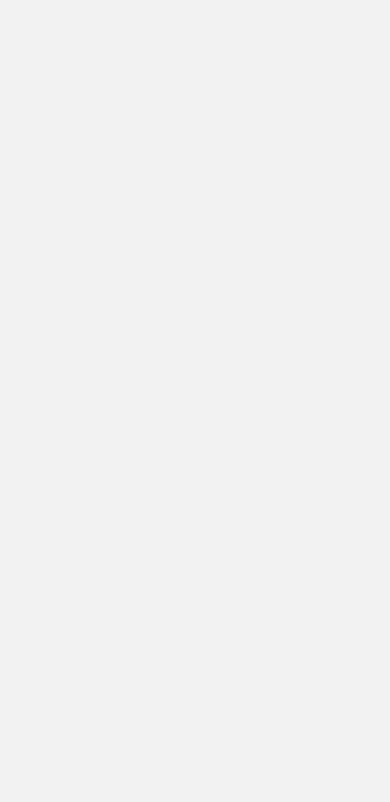
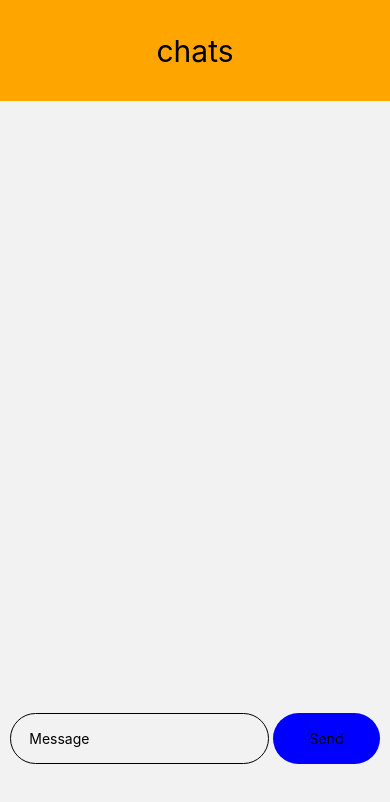
Before and after one commit to Sanjaykumar-24/ChatAppFrontend, a React Native app: screen /Message in a window 390 px wide. Shown: the top 802 px of the page. Built offline with nearby package versions, Linux system fonts and the light colour scheme.

Commit message:
socket fail

```diff
--- a/context/Context.js
+++ b/context/Context.js
@@ -9,8 +9,11 @@ function GlobalContext({children})
     const [group,setGroup] = useState(false)
     const [join,setJoin] = useState(false)
     const [groupId,setGroupId] = useState('')
+    const [username,setUsername] = useState('')
+    const [password,setPassword] = useState('')
+    const [message,setMessage] = useState('')
          return (
-        <Context.Provider value={{groupId,setGroupId,join,setJoin,group,setGroup,showLoginView,setLoginView,registerModel,setRegisterModel,loginModel,setLoginModel}}>
+        <Context.Provider value={{setMessage,message,username,password,setUsername,setPassword,groupId,setGroupId,join,setJoin,group,setGroup,showLoginView,setLoginView,registerModel,setRegisterModel,loginModel,setLoginModel}}>
         {children}
         </Context.Provider>
     )
--- a/package.json
+++ b/package.json
@@ -21,7 +21,7 @@
     "react-native-reanimated": "~3.6.2",
     "react-native-safe-area-context": "4.8.2",
     "react-native-screens": "~3.29.0",
-    "socket.io-client": "^4.7.4"
+    "socket.io-client": "^4.7.5"
   },
   "devDependencies": {
     "@babel/core": "^7.20.0"
--- a/screens/ChatScreen.js
+++ b/screens/ChatScreen.js
@@ -4,16 +4,16 @@ import { Context } from '../context/Context'
 import { TextInput, TouchableOpacity } from 'react-native-gesture-handler'
 export default function ChatScreen({navigation}) {
 
-  const {group,setGroup,join,setJoin,setGroupId} = useContext(Context)
+  const {group,setGroup,join,setJoin,setGroupId,username} = useContext(Context)
 
   return (
     <View style={{flex:1}}>
     <View style={styles.top}>
-    <Text style={{fontSize:40}}>Welocome</Text>
+    <Text style={{fontSize:40}}>Hi {username}..!!</Text>
     </View>
 
     {group &&
-      <View style={{width:'100%',height:'80%',flexDirection:'row',justifyContent:'center',flexDirection:'row',marginTop:'30%'}}>
+      <View style={{width:'100%',height:'80%',flexDirection:'row',justifyContent:'center',flexDirection:'row',marginTop:'25%'}}>
       <View style={{backgroundColor:'blue',width:'80%',height:'40%',flexDirection:'col',justifyContent:'center'}}>
       <View style={{width:'100%',height:'50%',flexDirection:'column',justifyContent:'space-evenly',alignItems:'center'}}>
       <TextInput onChangeText={(e)=>{setGroupId(e)}} style={{width:'85%',height:'40%',borderColor:'white',borderWidth:0.5,paddingLeft:'5%'}}/>
@@ -31,7 +31,7 @@ export default function ChatScreen({navigation}) {
      }
 
    {join &&
-    <View style={{width:'100%',height:'80%',flexDirection:'row',justifyContent:'center',flexDirection:'row',marginTop:'30%'}}>
+    <View style={{width:'100%',height:'80%',flexDirection:'row',justifyContent:'center',flexDirection:'row',marginTop:'25%'}}>
       <View style={{backgroundColor:'blue',width:'80%',height:'40%',flexDirection:'col',justifyContent:'center'}}>
       <View style={{width:'100%',height:'50%',flexDirection:'column',justifyContent:'space-evenly',alignItems:'center'}}>
       <TextInput onChangeText={(e)=>{setGroupId(e)}} style={{width:'85%',height:'40%',borderColor:'white',borderWidth:0.5,paddingLeft:'5%'}}/>
@@ -49,7 +49,7 @@ export default function ChatScreen({navigation}) {
    }
 
     <View style={styles.bottom}>
-    <View style={{width:'80%',height:'80%'}}>
+    <View style={{width:'80%',height:'90%'}}>
     <TouchableOpacity style={styles.group} onPress={()=>{
       if(!join)
       {
--- a/screens/HomeScreen.js
+++ b/screens/HomeScreen.js
@@ -6,67 +6,89 @@ import { Context } from '../context/Context'
 import {  TextInput } from 'react-native-gesture-handler';
 export default function HomeScreen({navigation}) {
      const {showLoginView,setLoginView} = useContext(Context)
-     const {registerModel,loginModel,setRegisterModel,setLoginModel} = useContext(Context)
+     const {registerModel,loginModel,setRegisterModel,setLoginModel,setUsername,setPassword} = useContext(Context)
      return (
-            <ImageBackground source={bg} style={{flex:1}}>
-            <Modal transparent={true} visible={registerModel}  onRequestClose={()=>{setRegisterModel(false)}}>
-            <View style={{flex:1}}>
-            <View style={{width:'100%',flexDirection:'row',justifyContent:'center',alignItems:'center',height:'80%'}}>
-            <View style={styles.registerForm}>
-            <View style={{width:'100%',height:'30%',marginTop:'10%',flexDirection:'row',alignItems:'center',justifyContent:'center'}}>
-            <TextInput style={{height:'40%',width:'85%',borderWidth:0.5,paddingLeft:10}}/>
+            <View style={{flex:1,backgroundColor:'gray'}}>
+            {
+                showLoginView?
+                <View style={{width:'100%',height:'10%',justifyContent:'flex-end',alignItems:'flex-start',marginLeft:'2%'}}>
+                <TouchableOpacity onPress={()=>{
+                if(!loginModel && !registerModel)
+                {
+                setLoginView(false)
+                }
+                 }}>
+                <Ionicons name="arrow-back-outline" size={35} color="blue"/>
+                </TouchableOpacity>
+                </View>:<View></View>
+            }
+
+            {
+                registerModel&&
+                <View style={{width:'100%',height:'60%',flexDirection:'row',justifyContent:'center',alignItems:'center'}}>
+                <View style={{width:'80%',height:'80%',backgroundColor:'white',borderRadius:20}}>
+                <View style={{width:'100%',height:'30%',flexDirection:'row',justifyContent:'center',alignItems:'center'}}>
+                <TextInput onChangeText={(e)=>{setUsername(e)}} placeholder='Username' style={{width:'85%',height:'50%',borderColor:'black',borderWidth:0.5,paddingLeft:'5%'}}/>
                 </View>
-            <View style={{width:'100%',height:'30%',flexDirection:'row',alignItems:'flex-start',justifyContent:'center'}}>
-            <TextInput style={{height:'40%',width:'85%',borderWidth:0.5,paddingLeft:10}}/>
+                <View style={{width:'100%',height:'20%',flexDirection:'row',justifyContent:'center',alignItems:'center'}}>
+                <TextInput placeholder='Password' style={{width:'85%',height:'70%',borderColor:'black',borderWidth:0.5,paddingLeft:'5%'}}/>
                 </View>
-            <View style={{width:'100%',height:'30%',flexDirection:'row',alignItems:'flex-start',justifyContent:'center'}}>
+                <View style={{width:'100%',height:'20%',flexDirection:'row',justifyContent:'center',alignItems:'center'}}>
+                <TouchableOpacity onPress={()=>{navigation.navigate('Chat')}} style={{borderRadius:35,width:'50%',height:'70%',backgroundColor:'blue',flexDirection:'row',justifyContent:'center',alignItems:'center'}}><Text>Register</Text></TouchableOpacity>
+                </View>
+                <View style={{width:'100%',height:'20%',flexDirection:'row',justifyContent:'center',alignItems:'center'}}>
                 <TouchableOpacity onPress={()=>{
-            navigation.navigate('Chat')
+                setUsername('');
+                setPassword('');
                 setRegisterModel(false)
-        }} style={{width:'40%',backgroundColor:'blue',height:'35%',flexDirection:'row',justifyContent:'center',alignItems:'center',borderRadius:10}}>
-            <Text>Register..!!</Text>
-            </TouchableOpacity>
+                }} style={{borderRadius:35,width:'50%',height:'70%',backgroundColor:'blue',flexDirection:'row',justifyContent:'center',alignItems:'center'}}><Text>Cancel</Text></TouchableOpacity>
                 </View>
                 </View>
                 </View>
+            }
+
+            {
+                loginModel&&
+                <View style={{width:'100%',height:'60%',flexDirection:'row',justifyContent:'center',alignItems:'center'}}>
+                <View style={{width:'80%',height:'80%',backgroundColor:'white',borderRadius:20}}>
+                <View style={{width:'100%',height:'30%',flexDirection:'row',justifyContent:'center',alignItems:'center'}}>
+                <TextInput placeholder='Username' style={{width:'85%',height:'50%',borderColor:'black',borderWidth:0.5,paddingLeft:'5%'}}/>
                 </View>
-            </Modal>
-            <Modal transparent={true} visible={loginModel}  onRequestClose={()=>{setLoginModel(false)}}>
-            <View style={{flex:1}}>
-            <View style={{width:'100%',flexDirection:'row',justifyContent:'center',alignItems:'center',height:'80%'}}>
-            <View style={styles.registerForm}>
-            <View style={{width:'100%',height:'30%',marginTop:'10%',flexDirection:'row',alignItems:'center',justifyContent:'center'}}>
-            <TextInput style={{height:'40%',width:'85%',borderWidth:0.5,paddingLeft:10}}/>
+                <View style={{width:'100%',height:'20%',flexDirection:'row',justifyContent:'center',alignItems:'center'}}>
+                <TextInput placeholder='Password' style={{width:'85%',height:'70%',borderColor:'black',borderWidth:0.5,paddingLeft:'5%'}}/>
                 </View>
-            <View style={{width:'100%',height:'30%',flexDirection:'row',alignItems:'flex-start',justifyContent:'center'}}>
-            <TextInput style={{height:'40%',width:'85%',borderWidth:0.5,paddingLeft:10}}/>
+                <View style={{width:'100%',height:'20%',flexDirection:'row',justifyContent:'center',alignItems:'center'}}>
+                <TouchableOpacity style={{borderRadius:35,width:'50%',height:'70%',backgroundColor:'blue',flexDirection:'row',justifyContent:'center',alignItems:'center'}}><Text>Login</Text></TouchableOpacity>
                 </View>
-            <View style={{width:'100%',height:'30%',flexDirection:'row',alignItems:'flex-start',justifyContent:'center'}}>
-            <TouchableOpacity style={{width:'40%',backgroundColor:'blue',height:'35%',flexDirection:'row',justifyContent:'center',alignItems:'center',borderRadius:10}}>
-            <Text>Login..!!</Text>
-            </TouchableOpacity>
+                <View style={{width:'100%',height:'20%',flexDirection:'row',justifyContent:'center',alignItems:'center'}}>
+                <TouchableOpacity onPress={()=>{
+                    setUsername('');
+                    setPassword('');
+                    setLoginModel(false)
+                }} style={{borderRadius:35,width:'50%',height:'70%',backgroundColor:'blue',flexDirection:'row',justifyContent:'center',alignItems:'center'}}><Text>Cancel</Text></TouchableOpacity>
                 </View>
                 </View>
                 </View>
-            </View>
-            </Modal>
-            {
-                showLoginView?
-                <View style={{width:'100%',height:'10%',justifyContent:'flex-end',alignItems:'flex-start',marginLeft:'2%'}}>
-                <TouchableOpacity onPress={()=>{setLoginView(false)}}>
-                <Ionicons name="arrow-back-outline" size={35} color="black"/>
-                </TouchableOpacity>
-                </View>:<View></View>
             }
             <View style={styles.firstpage}>
             {
                 showLoginView?
                 <View style={styles.pagebox}>
                 <View style={styles.loginbox}>
-                <TouchableOpacity style={styles.register} onPress={()=>setRegisterModel(true)}>
+                <TouchableOpacity style={styles.register} onPress={()=>{
+                    if(!loginModel)
+                    {
+                        setRegisterModel(true)
+                    }
+                }}>
                 <Text>Register</Text>
                 </TouchableOpacity>
-                <TouchableOpacity style={styles.login} onPress={()=>{setLoginModel(true)}}>
+                <TouchableOpacity style={styles.login} onPress={()=>{
+                if(!registerModel)
+                {
+                setLoginModel(true)
+                }
+            }}>
                 <Text>Login</Text>
                 </TouchableOpacity>
                 </View>
@@ -79,7 +101,7 @@ export default function HomeScreen({navigation}) {
                 </View>
             }
             </View>
-            </ImageBackground>
+            </View>
          )
 }
 
@@ -89,49 +111,47 @@ const styles = StyleSheet.create({
         alignItems:'center',
         backgroundColor:'blue',
         width:'45%',
-        height:'25%',
+        height:'30%',
         borderRadius:150
     },
     firstpage:{
-        flex:1,
+        width:'100%',
+        height:'30%',
+        flexDirection:'row',
         justifyContent:'flex-end',
         alignItems:'center',
+        bottom:0,
+        position:'absolute'
     },
     pagebox:{
         width:'100%',
-        height:'30%',
+        height:'80%',
         flexDirection:'row',
         justifyContent:'center',
         alignItems:'center',
-        flexDirection:'column'
+        flexDirection:'column',
     },
     loginbox:{
         width:'100%',
-        height:'90%',
+        height:'50%',
         flexDirection:'row',
         justifyContent:'space-evenly',
-        alignItems:'center'
+        alignItems:'center',
     },
     register:{
         backgroundColor:'blue',
         width:'42%',
-        height:'28%',
+        height:'60%',
         justifyContent:'center',
         alignItems:'center',
-        borderRadius:150
+        borderRadius:150,
     },
     login:{
         backgroundColor:'blue',
         width:'42%',
-        height:'28%',
+        height:'60%',
         justifyContent:'center',
         alignItems:'center',
         borderRadius:150
-    },
-    registerForm:{
-        backgroundColor:'white',
-        width:'85%',
-        height:'70%',
-        borderRadius:30
     }
 })
--- a/screens/MessageScreen.js
+++ b/screens/MessageScreen.js
@@ -1,15 +1,61 @@
-import React, { useContext } from 'react'
-import {View,Text} from 'react-native'
+import React, { useContext, useEffect, useState } from 'react'
+//import { io } from 'socket.io-client';
+import {View,Text, Touchable, TouchableOpacity} from 'react-native'
 import { Context } from '../context/Context'
 import { StatusBar } from 'expo-status-bar'
+import { FlatList,TextInput } from 'react-native-gesture-handler'
 export default function MessageScreen()
 {
-  const {groupId} = useContext(Context)
- return (
-    <View>
-    <Text style={{marginTop:'50%'}}>
-    {groupId}
-    </Text>
+  //const socket = io('http://localhost:5000')
+  const {groupId,setMessage,message,username} = useContext(Context)
+  const [data,setData] = useState([])
+  // useEffect(()=>{
+  //   socket.on('data',(data)=>{
+  //     setData([data,...data]);
+  //   })
+  // },[socket])
+  const addmessage = () =>{
+    //socket.emit('message',{name:username,message,message})
+    setMessage('')
+  }
+  return (
+    <View style={{width:'100%',height:'100%'}}>
+    <View style={{width:'100%',height:'80%'}}>
+    <View style={{width:'100%',height:'15%',backgroundColor:'orange',flexDirection:'row',justifyContent:'center',alignItems:'center'}}>
+    <Text style={{fontSize:30}}>chats</Text>
+    </View>
+    <View style={{width:'100%',height:'85%'}}>
+    <FlatList data={data} inverted renderItem={(i)=>{
+      let position = 'flex-start'
+      let name = i.item.name
+      let left = '5%'
+      let right = '0%'
+      if(i.item.name == username)
+      {
+        position = 'flex-end'
+        name = 'you'
+        left = '0%'
+        right = '5%'
+      }
+       return (
+        <View style={{width:'100%',height:'auto'}}>
+        <View style={{flexDirection:'row',width:'100%',height:'auto',justifyContent:position,alignItems:'center',marginTop:'8%'}}>
+        <View style={{marginRight:right,marginLeft:left,width:'50%',flexDirection:'row',justifyContent:position}}>
+        <Text style={{color:'red'}}>{name} : </Text>
+        <Text>{i.item.message}</Text>
+        </View>
+        </View>
+        </View>
+       )
+    }}/>
+    </View>
+    <View style={{width:'100%',height:'25%',flexDirection:'row',justifyContent:'center'}}>
+    <View style={{width:'95%',height:'75%',flexDirection:'row',justifyContent:'space-between',alignItems:'center'}}>
+    <TextInput value={message} onChangeText={(e)=>setMessage(e)} placeholder='Message' style={{paddingLeft:'5%',width:'70%',height:'40%',borderWidth:0.5,borderRadius:30}}/>
+    <TouchableOpacity onPress={addmessage} style={{borderRadius:30,height:'40%',width:'29%',backgroundColor:'blue',flexDirection:'row',justifyContent:'center',alignItems:'center'}}><Text>Send</Text></TouchableOpacity>
+    </View>
+    </View>
+    </View>
     <StatusBar/>
     </View>
   )
```
Also changed, not shown: 1 other file (tests, documents, lock files or other folders). Lines whose indentation alone changed are shown as unchanged.
